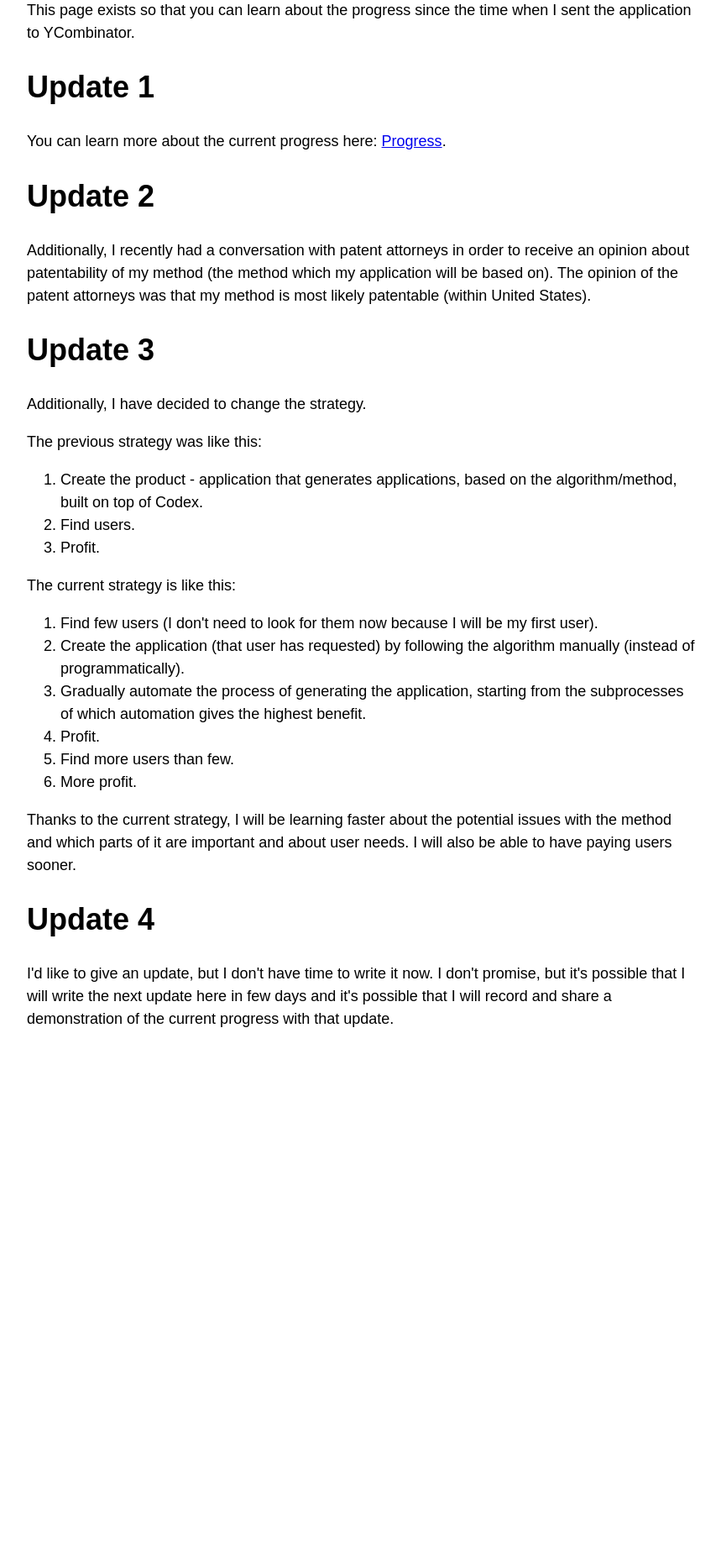
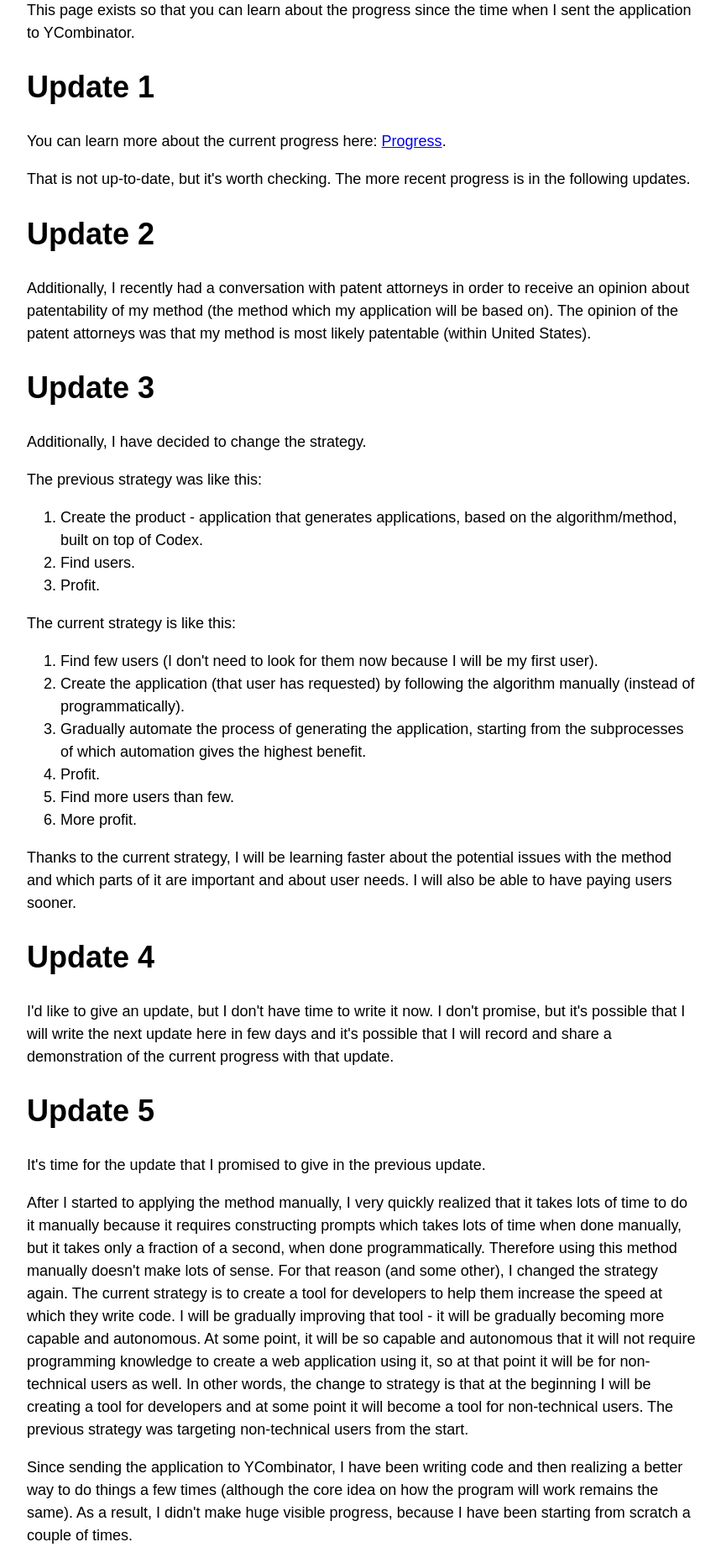
Before and after one commit to damc/Acoder-Server, a Flask app: page /ycombinator in a window 1280 px wide. Shown: the part 193-2054 px from the top of the page at 84% size, without its empty margins (208-1067 px from the left). Before the commit the page ends 1416 px from the top, so only its background shows below. Run offline with Flask 2, Linux system fonts and the light colour scheme.

Commit message:
10 YC update

```diff
--- a/server/templates/ycombinator.html
+++ b/server/templates/ycombinator.html
@@ -12,6 +12,8 @@ This page exists so that you can learn about the progress since the time when I
 # Update 1
 
 You can learn more about the current progress here: [Progress](/progress).
+
+That is not up-to-date, but it's worth checking. The more recent progress is in the following updates.
 
 # Update 2
 
@@ -42,5 +44,18 @@ Thanks to the current strategy, I will be learning faster about the potential is
 
 I'd like to give an update, but I don't have time to write it now. I don't promise, but it's possible that I will write the next update here in few days and it's possible that I will record and share a demonstration of the current progress with that update.
 
+# Update 5
+
+It's time for the update that I promised to give in the previous update.
+
+After I started to applying the method manually, I very quickly realized that it takes lots of time to do it manually because it requires constructing prompts which takes lots of time when done manually, but it takes only a fraction of a second, when done programmatically. Therefore using this method manually doesn't make lots of sense. For that reason (and some other), I changed the strategy again. The current strategy is to create a tool for developers to help them increase the speed at which they write code. I will be gradually improving that tool - it will be gradually becoming more capable and autonomous. At some point, it will be so capable and autonomous that it will not require programming knowledge to create a web application using it, so at that point it will be for non-technical users as well. In other words, the change to strategy is that at the beginning I will be creating a tool for developers and at some point it will become a tool for non-technical users. The previous strategy was targeting non-technical users from the start.
+
+Since sending the application to YCombinator, I have been writing code and then realizing a better way to do things a few times (although the core idea on how the program will work remains the same). As a result, I didn't make huge visible progress, because I have been starting from scratch a couple of times.
+
+Below is the demonstration of the progress. I appear tired / low energy on the video and my English on the video is a bit shitty. Please don't draw hasty conclusions based on that - I had a sleep debt when I was recording that video (what I mean by that is that I didn't sleep a lot a couple of days before recording).
+
 {% endfilter %}
+
+<iframe width="560" height="315" src="https://www.youtube.com/embed/ZF6vbu1fgio" title="YouTube video player" frameborder="0" allow="accelerometer; autoplay; clipboard-write; encrypted-media; gyroscope; picture-in-picture" allowfullscreen></iframe>
+
 {% endblock %}
```
